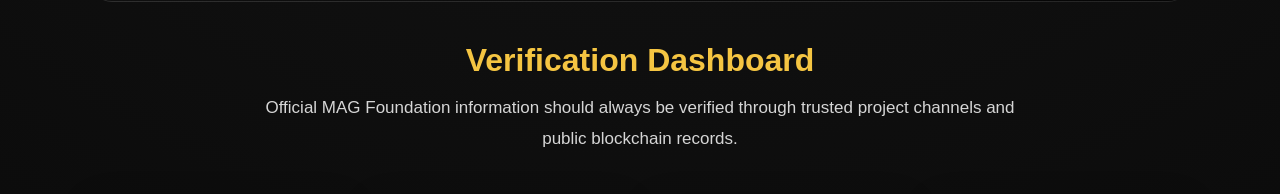
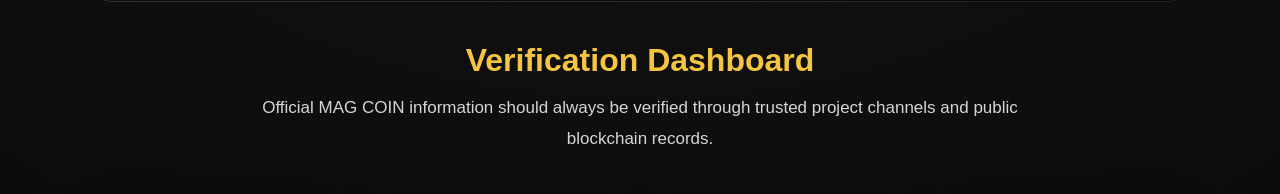
Before and after one commit to MAGZOWN/mag-coin-website, a Next.js app: page /transparency in a window 1280 px wide. Shown: the part 889-1083 px from the top of the page. Built offline with nearby package versions, Linux system fonts and the light colour scheme.

Commit message:
Fix Foundation wording in Verification Dashboard subtitle
Fix Foundation wording in Verification Dashboard subtitle

"Official MAG Foundation information" implied a formal entity that
doesn't exist. Changed to "Official MAG COIN information."

```diff
--- a/app/components/VerificationDashboard.tsx
+++ b/app/components/VerificationDashboard.tsx
@@ -11,7 +11,7 @@ export default function VerificationDashboard() {
       <h2 style={styles.title}>Verification Dashboard</h2>
 
       <p style={styles.subtitle}>
-        Official MAG Foundation information should always be verified through
+        Official MAG COIN information should always be verified through
         trusted project channels and public blockchain records.
       </p>
 
```
